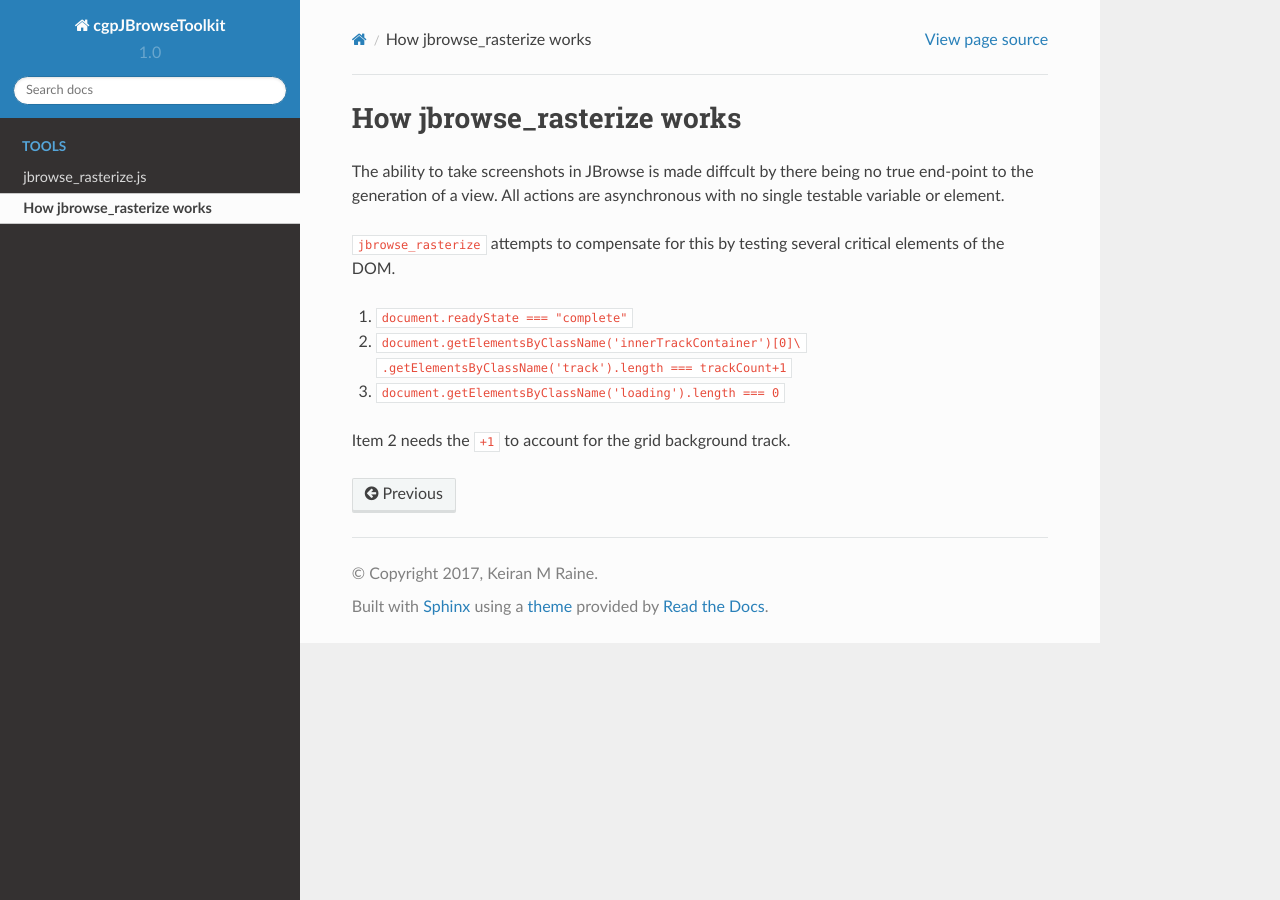
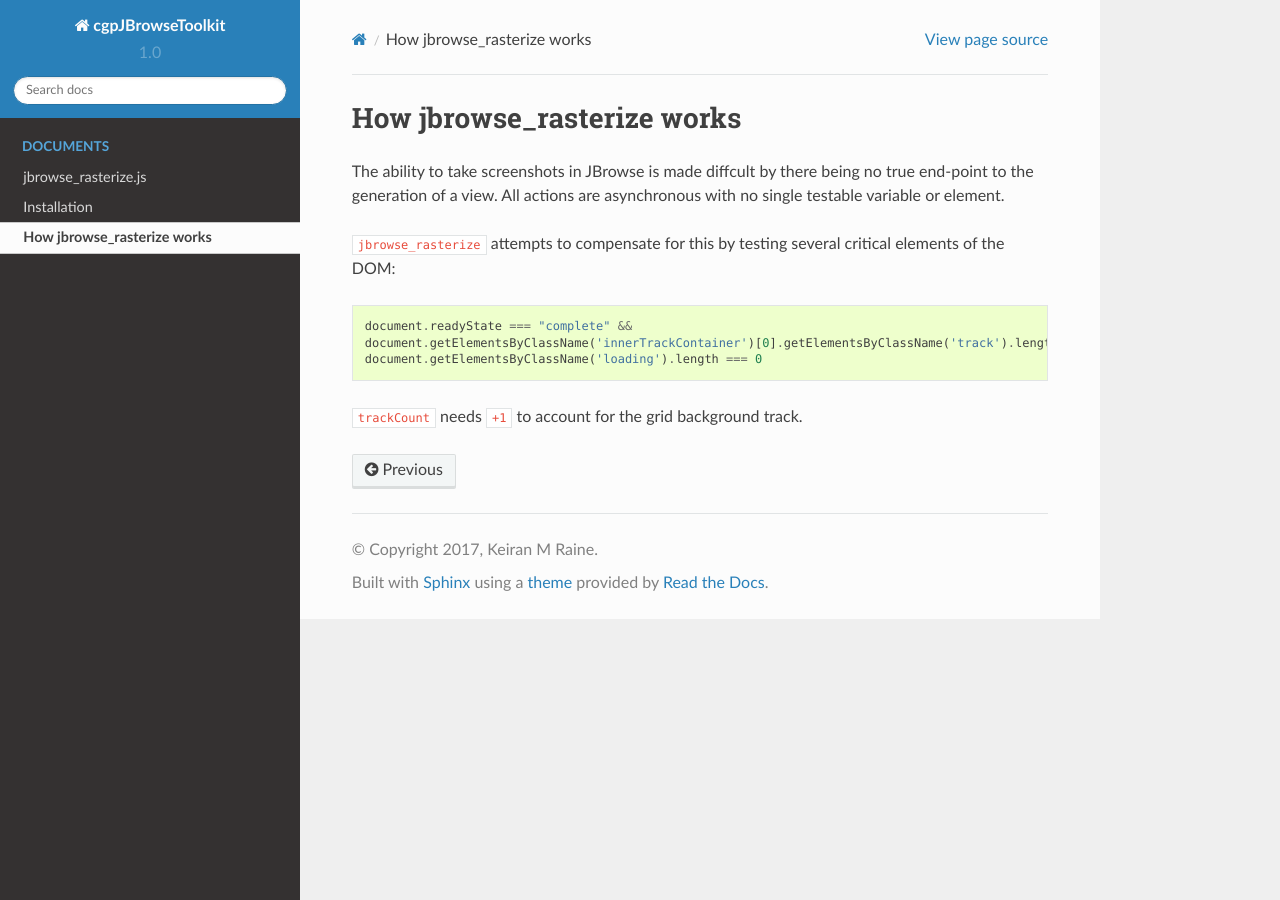
Before and after one commit to cancerit/cgpJBrowseToolkit, a Sphinx documentation site: the page built from docs/source/howItWorks.rst, in a window 1280 px wide. Built offline with Sphinx 7.4.7 and the Read the Docs theme 2.0.0, drawn with Linux system fonts in a browser that asks for light colours.

Commit message:
Add an installation page and clean up some formatting

```diff
--- a/docs/source/howItWorks.rst
+++ b/docs/source/howItWorks.rst
@@ -4,11 +4,10 @@ How jbrowse_rasterize works
 The ability to take screenshots in JBrowse is made diffcult by there being no true end-point to the
 generation of a view.  All actions are asynchronous with no single testable variable or element.
 
-``jbrowse_rasterize`` attempts to compensate for this by testing several critical elements of the DOM.
+``jbrowse_rasterize`` attempts to compensate for this by testing several critical elements of the DOM::
 
-1. ``document.readyState === "complete"``
-2. ``document.getElementsByClassName('innerTrackContainer')[0]\``
-   ``.getElementsByClassName('track').length === trackCount+1``
-3. ``document.getElementsByClassName('loading').length === 0``
+  document.readyState === "complete" &&
+  document.getElementsByClassName('innerTrackContainer')[0].getElementsByClassName('track').length === trackCount+1 &&
+  document.getElementsByClassName('loading').length === 0
 
-Item 2 needs the ``+1`` to account for the grid background track.
+``trackCount`` needs ``+1`` to account for the grid background track.
--- a/docs/source/index.rst
+++ b/docs/source/index.rst
@@ -25,9 +25,10 @@ that are considered publicly useful.
 
 .. toctree::
    :maxdepth: 2
-   :caption: Tools
+   :caption: Documents
 
    jbrowse_rasterize
+   installation
    howItWorks
 
 License
```
Also changed, not shown: docs/source/installation.rst (added, +10 -0 lines).
